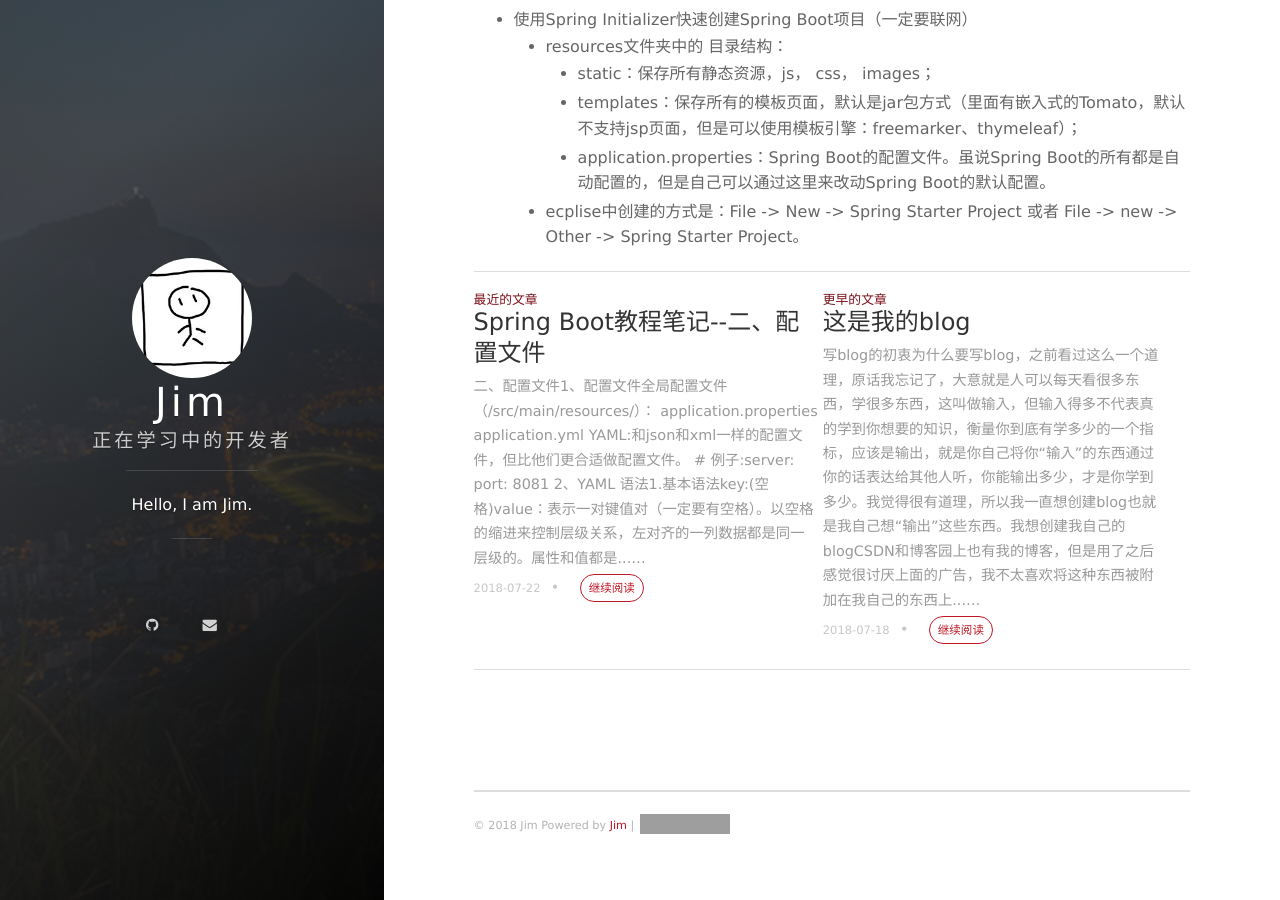
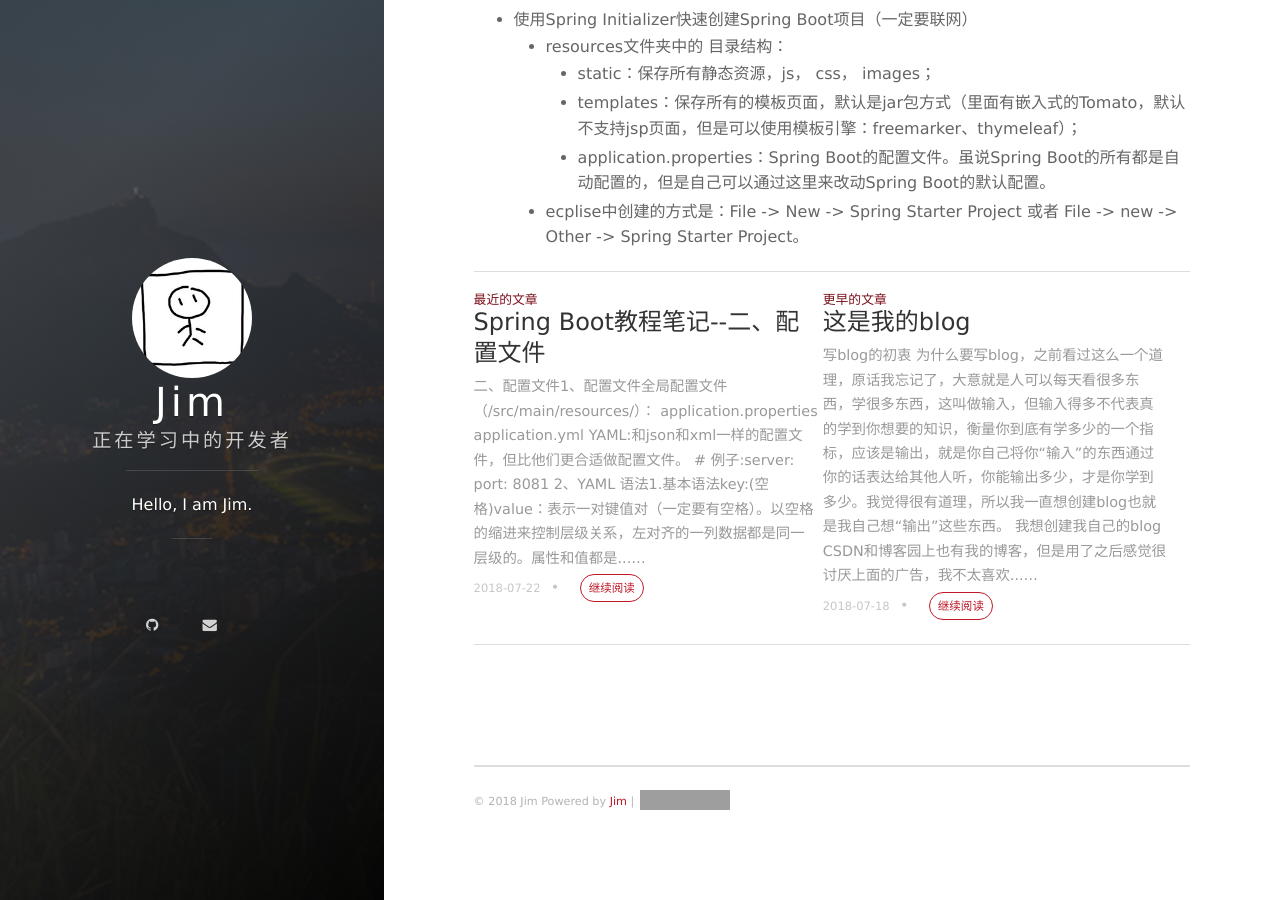
Before and after one commit to Jim0618/Jim0618.github.io, a Jekyll site: the page built from _posts/2018-07-21-Spring-Boot-cross-the-threshold.MD, in a window 1280 px wide and 900 px high, scrolled down 9687 px. Built offline with Jekyll 4.4.1, drawn with Linux system fonts in a browser that asks for light colours; nearby versions of some CDN libraries; comment, search, counter and statistics services are not loaded; grey boxes are pictures that could not be loaded.

Commit message:
Update 2018-07-18-tht-first-blog-post.md

```diff
--- a/_posts/2018-07-18-tht-first-blog-post.md
+++ b/_posts/2018-07-18-tht-first-blog-post.md
@@ -3,25 +3,25 @@
 title: 这是我的blog
 ---
 
-## 写blog的初衷
+* ### 写blog的初衷
 
 为什么要写blog，之前看过这么一个道理，原话我忘记了，大意就是人可以每天看很多东西，学很多东西，这叫做输入，但输入得多不代表真的学到你想要的知识，衡量你到底有学多少的一个指标，应该是输出，就是你自己将你“输入”的东西通过你的话表达给其他人听，你能输出多少，才是你学到多少。我觉得很有道理，所以我一直想创建blog也就是我自己想“输出”这些东西。
 
-## 我想创建我自己的blog
+* ### 我想创建我自己的blog
 
-CSDN和博客园上也有我的博客，但是用了之后感觉很讨厌上面的广告，我不太喜欢将这种东西被附加在我自己的东西上，但在那两个平台又是不可避免的。而且，在这两个平台上创建的blog样子都大同小异，我想创建的是，属于我自己的blog。
+CSDN和博客园上也有我的博客，但是用了之后感觉很讨厌上面的广告，我不太喜欢将这种东西被附加在我自己的东西上，但在那两个平台广告又是不可避免的。而且，那两个平台上创建的blog样子都大同小异，主题也不多。
 
 之后便在Tencent Cloud买了服务器，搭建了WP，和jekyll不同，它是个可以创建动态网站的框架。但是个人感觉前期学习起来不容易，我觉得以后可以在折腾WP一下，但现在，我只想要一个能写blog的地方就好了，所以现在选择了在github上搭建起的这个jekyll blog，感觉也挺好用的。
 
-## 做jekyll blog需要什么东西
+* ### 做jekyll blog需要什么东西
 
 话说，创建这个blog时候也是看了不少的教程，查了不少的资料。我觉得要搭建起一个像样的这么一个网站，得至少要有git、jekyll这些知识。下面列举的是我获得这些资料的来源：
 [廖雪峰git教程](https://www.liaoxuefeng.com/wiki/0013739516305929606dd18361248578c67b8067c8c017b000) |
 [极客学院jekyll教程](http://wiki.jikexueyuan.com/project/jekyll/usage.html) |
 [jekyll主题](http://jekyllthemes.org/) | [MardDown语法](http://wowubuntu.com/markdown/index.html)
 
-## 我是谁
+* ### 我是谁
 
-一个喜欢创造的学习中的开发者，我不太喜欢“热爱代码”这类的话，我视代码为一种工具，一种用来创造我想要的东西的工具。故此，我较擅长的语言是python，所以你们会看到我项目里大多都是用python写的。我还在上学，会java、php、js，不敢说熟练，至少会用。
+一个喜欢创造的学习中的开发者，我不太喜欢“热爱代码”这类的话，我视代码为一种工具，一种用来创造我想要的东西的工具。故此，我较擅长的语言是python，所以你们会看到我项目里大多都是用python写的。我还是个学生，会java、php、js，不敢说熟练，至少会用。
 
-### 最后，欢迎来到我的blog，希望你有所收获:)
+ #### 最后，欢迎来到我的blog，希望你有所收获 :)
```
